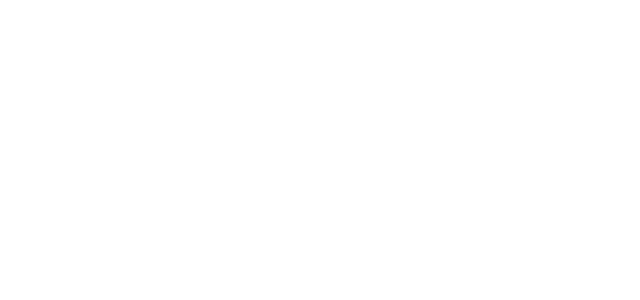
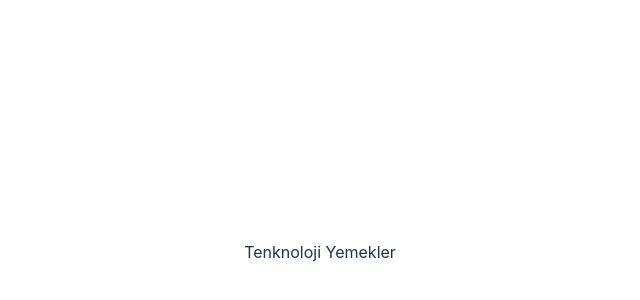
Before and after one commit to alicantarim/fsweb-s8-challenge-pizza-main, a React (Vite) app: page / in a window 1280 px wide. Shown: the part 148-448 px from the top of the page, without its empty margins (320-960 px from the left). Built offline with nearby package versions, Linux system fonts and the light colour scheme.

Commit message:
creates reset.css

```diff
--- a/src/App.jsx
+++ b/src/App.jsx
@@ -8,7 +8,9 @@
 
   return (
     <div className="App">
-      <header></header>
+      <header>
+        <div className="container-lg">Tenknoloji Yemekler</div>
+      </header>
     </div>
   );
 }
--- /dev/null
+++ b/src/reset.css
@@ -0,0 +1,68 @@
+/* 1. Use a more-intuitive box-sizing model */
+*,
+*::before,
+*::after {
+  box-sizing: border-box;
+}
+
+/* 2. Remove default margin */
+* {
+  margin: 0;
+}
+
+body {
+  /* 3. Add accessible line-height */
+  line-height: 1.5;
+  /* 4. Improve text rendering */
+  -webkit-font-smoothing: antialiased;
+}
+
+/* 5. Improve media defaults */
+img,
+picture,
+video,
+canvas,
+svg {
+  display: block;
+  max-width: 100%;
+}
+
+/* 6. Inherit fonts for form controls */
+input,
+button,
+textarea,
+select {
+  font: inherit;
+}
+
+/* 7. Avoid text overflows */
+p,
+h1,
+h2,
+h3,
+h4,
+h5,
+h6 {
+  overflow-wrap: break-word;
+}
+
+/* 8. Improve line wrapping */
+p {
+  text-wrap: pretty;
+}
+h1,
+h2,
+h3,
+h4,
+h5,
+h6 {
+  text-wrap: balance;
+}
+
+/*
+	9. Create a root stacking context
+  */
+#root,
+#__next {
+  isolation: isolate;
+}
```
